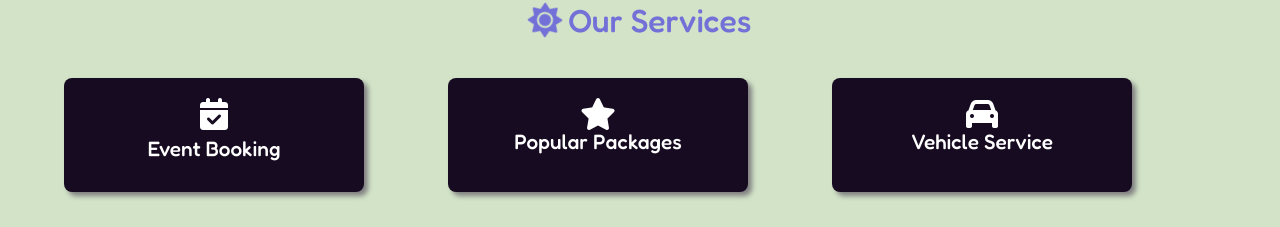
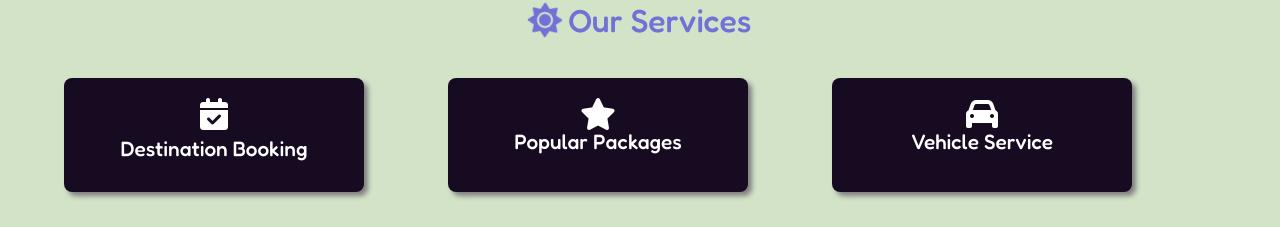
Before and after one commit to CaptainMASUD/travel-tribe, a React (Vite) app: page / in a window 1280 px wide. Shown: the part 932-1159 px from the top of the page. Built offline with nearby package versions, Linux system fonts and the light colour scheme; a web font is replaced by a local one.

Commit message:
version 1.4.6

```diff
--- a/src/Components/Description.jsx
+++ b/src/Components/Description.jsx
@@ -46,7 +46,7 @@ function Description() {
         <div className="cards-section">
           <div className="card">
           <i style={{marginBottom:"7px"}} class="fa-solid fa-calendar-check fa-2x"></i>
-            <h2> Event Booking</h2>
+            <h2> Destination Booking</h2>
           </div>
           <div className="card">
           <i class="fa-solid fa-star fa-2x"></i>
```
